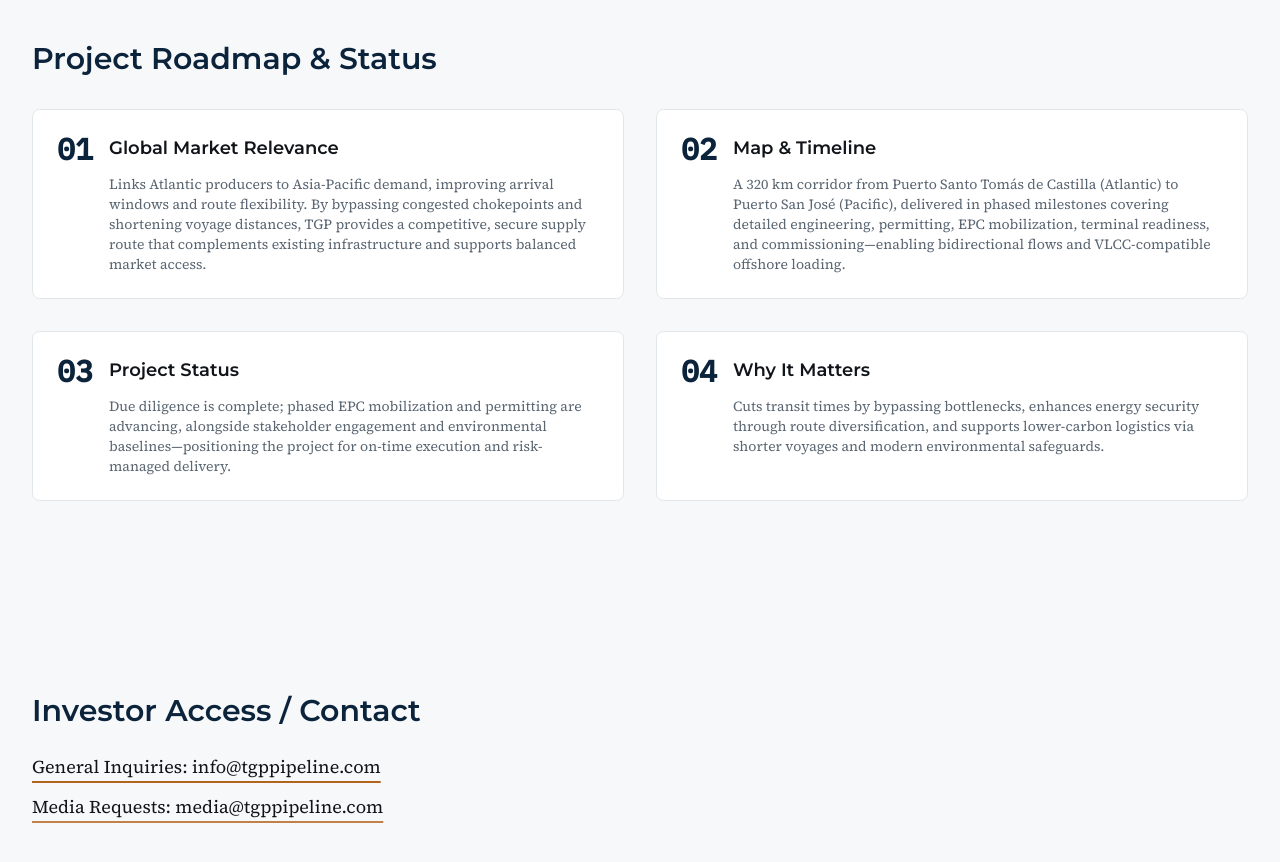
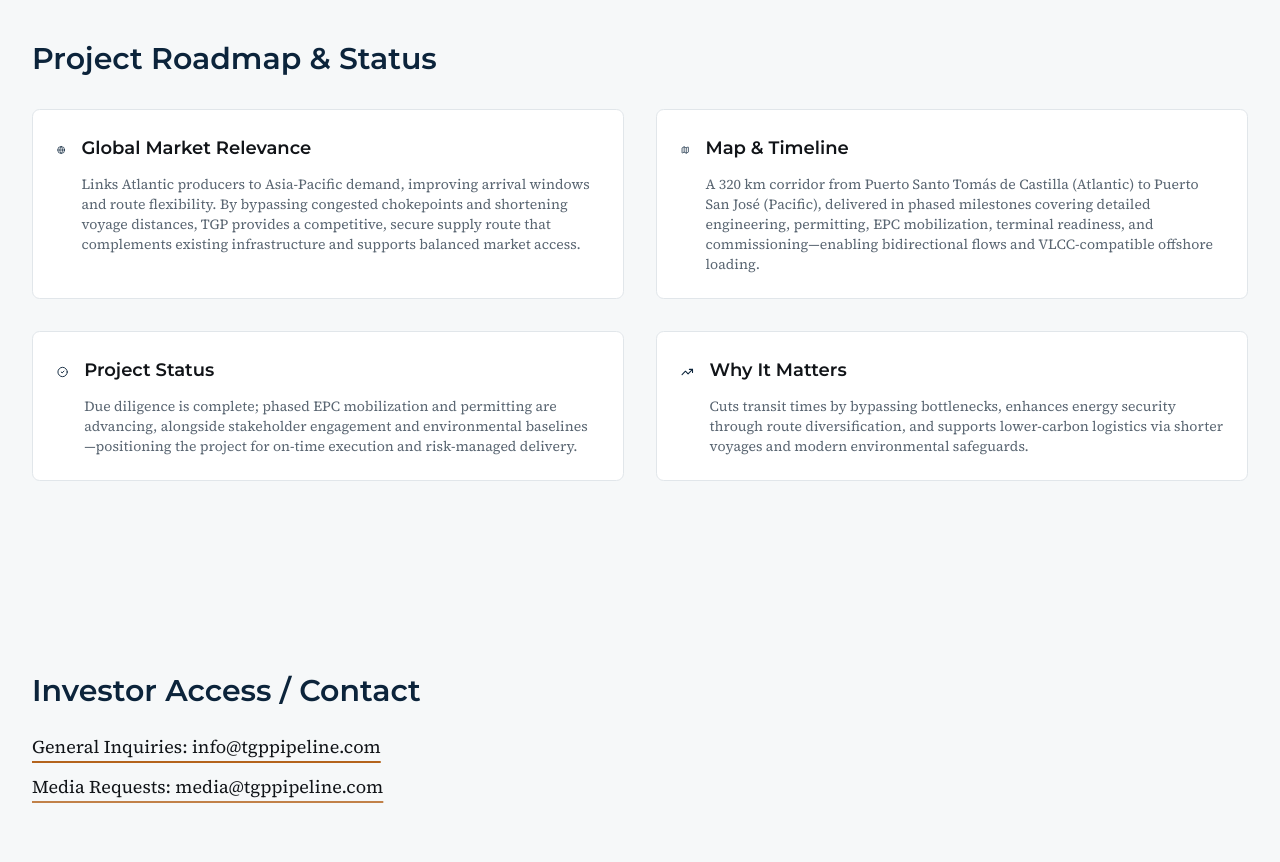
Before and after one commit to xrivera-launchfrog/cross-corridor-connect, a React (Vite) app: page / in a window 1280 px wide. Shown: the part 2520-3382 px from the top of the page. Built offline with nearby package versions, Linux system fonts and the light colour scheme.

Commit message:
Update Project Roadmap icons
Replaced numbered indicators with relevant icons in the Project Roadmap & Status section.

```diff
--- a/src/pages/Index.tsx
+++ b/src/pages/Index.tsx
@@ -1,7 +1,6 @@
 import { Helmet } from "react-helmet-async";
 import { Link } from "react-router-dom";
-
-
+import { Globe, Map, CheckCircle2, TrendingUp } from "lucide-react";
 
 const heroImg = "/lovable-uploads/43f1a202-1b9b-4360-94a1-1cccbfc36361.png";
 
@@ -156,7 +155,7 @@ const Index = () => {
         <div className="mt-8 grid gap-8 md:grid-cols-2">
           <article className="group rounded-md border bg-card p-6 transition-all duration-300 hover:shadow-[var(--shadow-elegant)]">
             <div className="flex items-start gap-4">
-              <div className="text-3xl font-mono font-bold text-primary leading-none">01</div>
+              <Globe className="h-8 w-8 text-primary" aria-hidden="true" />
               <div>
                 <h3 className="text-lg font-semibold text-foreground">Global Market Relevance</h3>
                 <p className="mt-3 text-sm text-muted-foreground">Links Atlantic producers to Asia-Pacific demand, improving arrival windows and route flexibility. By bypassing congested chokepoints and shortening voyage distances, TGP provides a competitive, secure supply route that complements existing infrastructure and supports balanced market access.</p>
@@ -166,7 +165,7 @@ const Index = () => {
 
           <article className="group rounded-md border bg-card p-6 transition-all duration-300 hover:shadow-[var(--shadow-elegant)]">
             <div className="flex items-start gap-4">
-              <div className="text-3xl font-mono font-bold text-primary leading-none">02</div>
+              <Map className="h-8 w-8 text-primary" aria-hidden="true" />
               <div>
                 <h3 className="text-lg font-semibold text-foreground">Map & Timeline</h3>
                 <p className="mt-3 text-sm text-muted-foreground">A 320 km corridor from Puerto Santo Tomás de Castilla (Atlantic) to Puerto San José (Pacific), delivered in phased milestones covering detailed engineering, permitting, EPC mobilization, terminal readiness, and commissioning—enabling bidirectional flows and VLCC-compatible offshore loading.</p>
@@ -176,7 +175,7 @@ const Index = () => {
 
           <article className="group rounded-md border bg-card p-6 transition-all duration-300 hover:shadow-[var(--shadow-elegant)]">
             <div className="flex items-start gap-4">
-              <div className="text-3xl font-mono font-bold text-primary leading-none">03</div>
+              <CheckCircle2 className="h-8 w-8 text-primary" aria-hidden="true" />
               <div>
                 <h3 className="text-lg font-semibold text-foreground">Project Status</h3>
                 <p className="mt-3 text-sm text-muted-foreground">Due diligence is complete; phased EPC mobilization and permitting are advancing, alongside stakeholder engagement and environmental baselines—positioning the project for on-time execution and risk-managed delivery.</p>
@@ -186,7 +185,7 @@ const Index = () => {
 
           <article className="group rounded-md border bg-card p-6 transition-all duration-300 hover:shadow-[var(--shadow-elegant)]">
             <div className="flex items-start gap-4">
-              <div className="text-3xl font-mono font-bold text-primary leading-none">04</div>
+              <TrendingUp className="h-8 w-8 text-primary" aria-hidden="true" />
               <div>
                 <h3 className="text-lg font-semibold text-foreground">Why It Matters</h3>
                 <p className="mt-3 text-sm text-muted-foreground">Cuts transit times by bypassing bottlenecks, enhances energy security through route diversification, and supports lower-carbon logistics via shorter voyages and modern environmental safeguards.</p>
```
